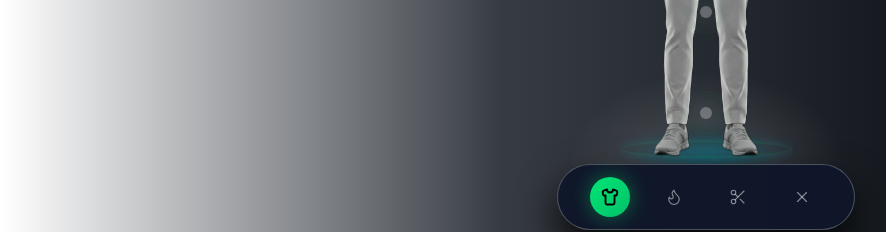
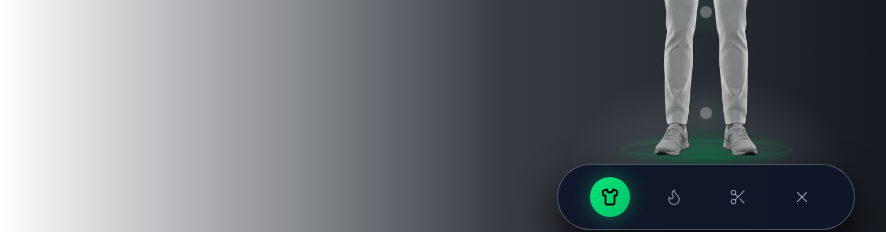
Before and after one commit to MalibuTechTeam/mbt_meta_clothes, a React (Vite) app in the folder web/: page / in a window 1280 px wide. Shown: the part 454-686 px from the top of the page, without its empty margins (354-1240 px from the left). Built offline with nearby package versions, Linux system fonts and the light colour scheme.

Commit message:
fix: tint the remaining hardcoded accents with the theme

```diff
--- a/web/src/components/Mannequin.tsx
+++ b/web/src/components/Mannequin.tsx
@@ -41,8 +41,10 @@ const HOTSPOT_TO_LAYERS: Record<string, string[]> = {
   accessories: ["Drawables-7", "Props-6", "Props-7"],
 };
 
-const HOVER_LAYER_FILTER = "drop-shadow(0 0 5px rgba(0,220,255,0.2))";
-const ACTIVE_LAYER_FILTER = "drop-shadow(0 0 7px rgba(0,220,255,0.45))";
+const HOVER_LAYER_FILTER =
+  "drop-shadow(0 0 5px rgba(var(--mbt-accent-rgb),0.2))";
+const ACTIVE_LAYER_FILTER =
+  "drop-shadow(0 0 7px rgba(var(--mbt-accent-rgb),0.45))";
 
 let pedestalWarmed = false;
 
@@ -329,10 +331,15 @@ export default function Mannequin({
               // aperta). Entry è solo fade/scale — con UI aperta il player
               // non esegue dress, quindi l'entry bloom non si vedrebbe mai.
               //
-              // IMPORTANTE: filter usa #00dcff (HEX) invece di rgba()
-              // perché framer-motion ha un bug che sbaglia a parsare le
-              // parentesi nested di rgba dentro drop-shadow, producendo
-              // "Invalid keyframe value for property filter".
+              // IMPORTANTE: filter usa un HEX invece di rgba()/var() perché
+              // framer-motion ha un bug che sbaglia a parsare le parentesi
+              // nested dentro drop-shadow, producendo "Invalid keyframe value
+              // for property filter".
+              //
+              // È l'UNICO colore della UI che non segue MBT.Theme: essendo un
+              // valore animato non può contenere var(--mbt-accent). Resta
+              // allineato a mano al verde di default; cambiando l'accento in
+              // config questo lampo di 350ms sull'undress non lo segue.
               //
               <motion.div
                 key={`layer-${key}`}
@@ -348,7 +355,7 @@ export default function Mannequin({
                   opacity: 0,
                   scale: 0.85,
                   x: "-50%",
-                  filter: "drop-shadow(0 0 18px #00dcffdd)",
+                  filter: "drop-shadow(0 0 18px #00e676dd)",
                 }}
                 transition={{ duration: 0.35, ease: "easeOut" }}
                 style={{
@@ -389,7 +396,7 @@ export default function Mannequin({
               className="absolute bottom-0 left-1/2 -translate-x-1/2 w-[65%] h-24 mbt-pedestal-breath pointer-events-none z-0"
               style={{
                 background:
-                  "radial-gradient(ellipse at 50% 100%, rgba(0,220,255,0.25) 0%, rgba(255,255,255,0.15) 35%, transparent 70%)",
+                  "radial-gradient(ellipse at 50% 100%, rgba(var(--mbt-accent-rgb),0.25) 0%, rgba(255,255,255,0.15) 35%, transparent 70%)",
               }}
             />
 
@@ -398,7 +405,7 @@ export default function Mannequin({
               className="absolute bottom-[0.5%] left-1/2 -translate-x-1/2 w-[42%] h-6 rounded-[100%] blur-[6px] opacity-60 pointer-events-none z-0"
               style={{
                 background:
-                  "radial-gradient(ellipse at center, rgba(0,220,255,0.5) 0%, transparent 70%)",
+                  "radial-gradient(ellipse at center, rgba(var(--mbt-accent-rgb),0.5) 0%, transparent 70%)",
               }}
             />
 
@@ -408,7 +415,7 @@ export default function Mannequin({
               <div
                 className="w-full h-full rounded-[100%] border border-[rgba(var(--mbt-accent-rgb),0.6)] mbt-scanner-ring"
                 style={{
-                  boxShadow: "0 0 12px rgba(0,220,255,0.45)",
+                  boxShadow: "0 0 12px rgba(var(--mbt-accent-rgb),0.45)",
                 }}
               />
             </div>
@@ -418,7 +425,7 @@ export default function Mannequin({
               <div
                 className="w-full h-full rounded-[100%] border border-[rgba(var(--mbt-accent-rgb),0.5)] mbt-scanner-ring-delay"
                 style={{
-                  boxShadow: "0 0 12px rgba(0,220,255,0.4)",
+                  boxShadow: "0 0 12px rgba(var(--mbt-accent-rgb),0.4)",
                 }}
               />
             </div>
@@ -463,7 +470,7 @@ export default function Mannequin({
               ? "#ef4444"
               : "#ffffff"
             : isActive
-              ? "#3b82f6"
+              ? "var(--mbt-accent)"
               : "#ffffff";
 
           return (
```
